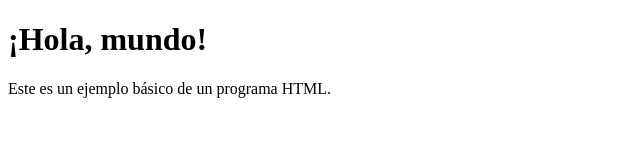
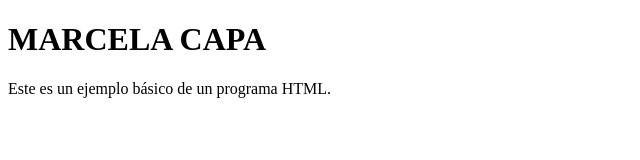
Before and after one commit to mmaturano/Prueba, a plain HTML site: page index.html in a window 1280 px wide. Shown: the whole page, without its empty margins (0-640 px from the left). Drawn offline with Linux system fonts and the light colour scheme.

Commit message:
Update index.html

```diff
--- a/index.html
+++ b/index.html
@@ -8,7 +8,7 @@
 <body>
 
     <header>
-        <h1>¡Hola, mundo!</h1>
+        <h1>MARCELA CAPA</h1>
     </header>
 
     <main>
```
